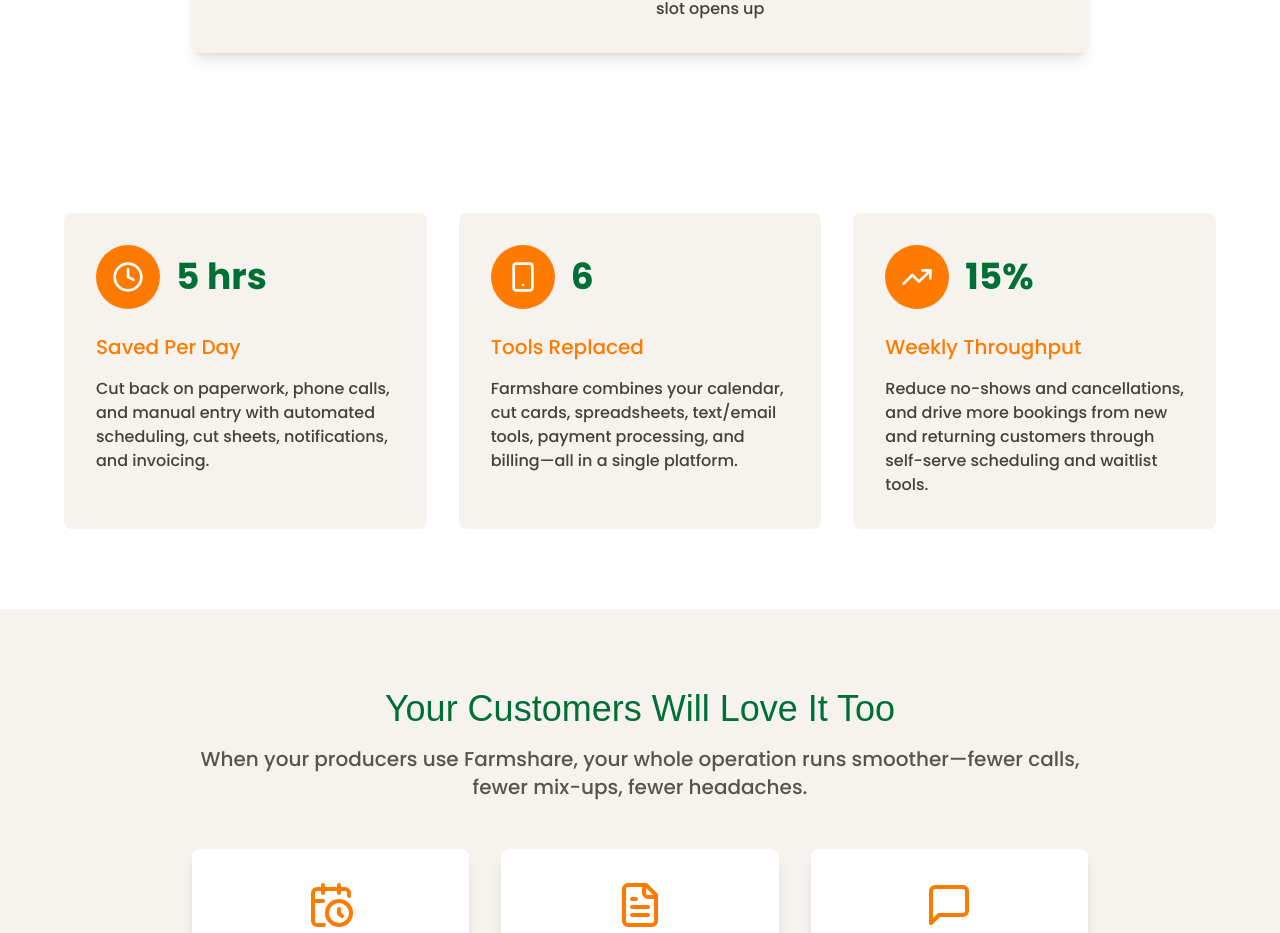
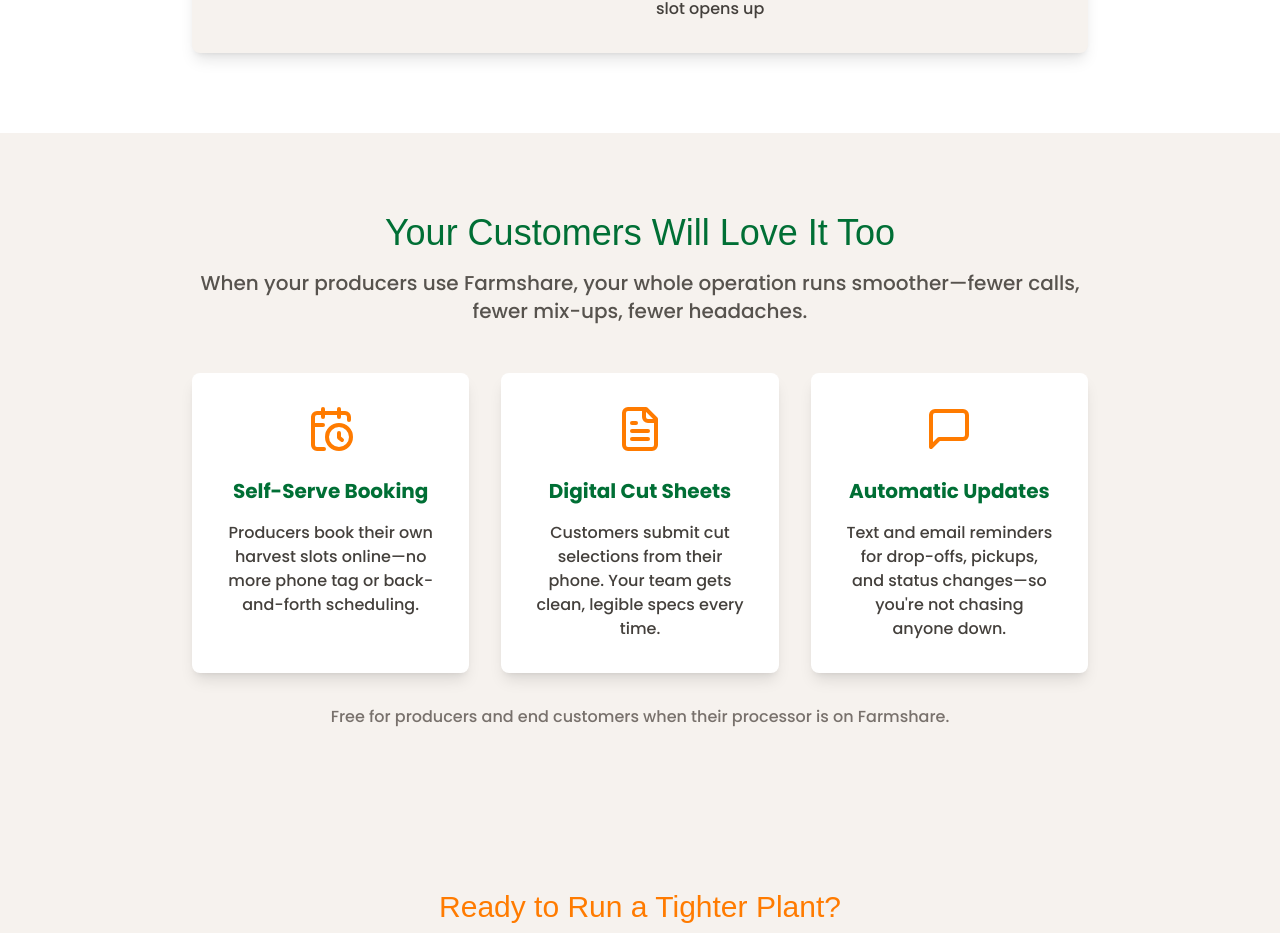
Before and after one commit to harrowood7/farmshare-landing, a React (Vite) app: page /features in a window 1280 px wide. Shown: the part 1471-2404 px from the top of the page. Built offline with nearby package versions, Linux system fonts and the light colour scheme; a web font is replaced by a local one.

Commit message:
remove redundant stats section from Features page
The 5 hrs / 6 tools / 15% cards duplicate the homepage cost section
and ROI calculator.

Co-Authored-By: Claude Opus 4.6 <noreply@anthropic.com>

```diff
--- a/src/pages/Features.tsx
+++ b/src/pages/Features.tsx
@@ -1,5 +1,5 @@
 import React, { useEffect, useRef, useState } from 'react';
-import { Clock, Calendar, CalendarClock, FileText, MessageSquare, Briefcase, Settings, Smartphone, TrendingUp, Bell, Users, ClipboardList, Receipt, UserCircle, BarChart3 } from 'lucide-react';
+import { Calendar, CalendarClock, FileText, MessageSquare, Bell, Users, ClipboardList, Receipt, UserCircle, BarChart3 } from 'lucide-react';
 
 export default function Features() {
   const parallaxRef = useRef<HTMLDivElement>(null);
@@ -279,49 +279,6 @@ export default function Features() {
         </div>
       </section>
 
-      {/* Value Props */}
-      <section className="py-20 bg-white">
-        <div className="container mx-auto px-4">
-          <div className="grid grid-cols-1 md:grid-cols-3 gap-8 max-w-6xl mx-auto">
-            {/* Time Savings */}
-            <div className="bg-brand-cream rounded-lg p-8 transform hover:-translate-y-2 transition-transform duration-300 fade-up">
-              <div className="flex items-center mb-6">
-                <div className="h-16 w-16 bg-brand-orange rounded-full flex items-center justify-center mr-4">
-                  <Clock className="h-8 w-8 text-white" />
-                </div>
-                <h3 className="text-4xl font-bold text-brand-green">5 hrs</h3>
-              </div>
-              <p className="text-xl font-medium text-brand-orange mb-4">Saved Per Day</p>
-              <p className="text-stone-700">Cut back on paperwork, phone calls, and manual entry with automated scheduling, cut sheets, notifications, and invoicing.</p>
-            </div>
-
-            {/* Tools Replaced */}
-            <div className="bg-brand-cream rounded-lg p-8 transform hover:-translate-y-2 transition-transform duration-300 fade-up">
-              <div className="flex items-center mb-6">
-                <div className="h-16 w-16 bg-brand-orange rounded-full flex items-center justify-center mr-4">
-                  <Smartphone className="h-8 w-8 text-white" />
-                </div>
-                <h3 className="text-4xl font-bold text-brand-green">6</h3>
-              </div>
-              <p className="text-xl font-medium text-brand-orange mb-4">Tools Replaced</p>
-              <p className="text-stone-700">Farmshare combines your calendar, cut cards, spreadsheets, text/email tools, payment processing, and billing—all in a single platform.</p>
-            </div>
-
-            {/* Throughput */}
-            <div className="bg-brand-cream rounded-lg p-8 transform hover:-translate-y-2 transition-transform duration-300 fade-up">
-              <div className="flex items-center mb-6">
-                <div className="h-16 w-16 bg-brand-orange rounded-full flex items-center justify-center mr-4">
-                  <TrendingUp className="h-8 w-8 text-white" />
-                </div>
-                <h3 className="text-4xl font-bold text-brand-green">15%</h3>
-              </div>
-              <p className="text-xl font-medium text-brand-orange mb-4">Weekly Throughput</p>
-              <p className="text-stone-700">Reduce no-shows and cancellations, and drive more bookings from new and returning customers through self-serve scheduling and waitlist tools.</p>
-            </div>
-          </div>
-        </div>
-      </section>
-
       {/* Your Customers Will Love It Too */}
       <section className="py-20 bg-brand-cream">
         <div className="container mx-auto px-4">
```
